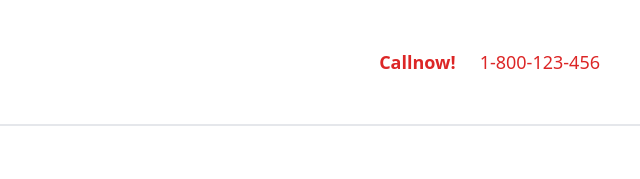
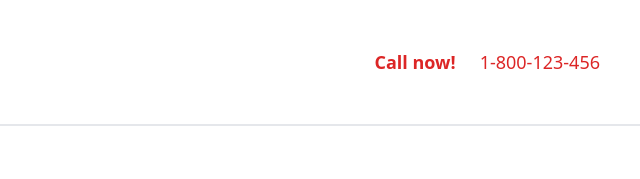
Before and after one commit to Thanhdatlevi/BT_Week03_PTUDWEB, a website: page index.html in a window 1280 px wide. Shown: the top 179 px of the page, 640-1280 px from the left. Drawn offline with Linux system fonts and the light colour scheme.

Commit message:
Update 2

```diff
--- a/index.html
+++ b/index.html
@@ -17,7 +17,7 @@
             </div>
 
             <div class="phone_num flex flex-col items-end md:flex-row md:items-center text-center">
-                <p><strong class="text-red-600 text-base md:text-lg">Callnow!</strong></p>
+                <p><strong class="text-red-600 text-base md:text-lg">Call now!</strong></p>
                 <p class="mt-2 md:mt-0 md:ml-6 text-red-600 text-base md:text-lg">1-800-123-456</p>
             </div>
         </header>
```
